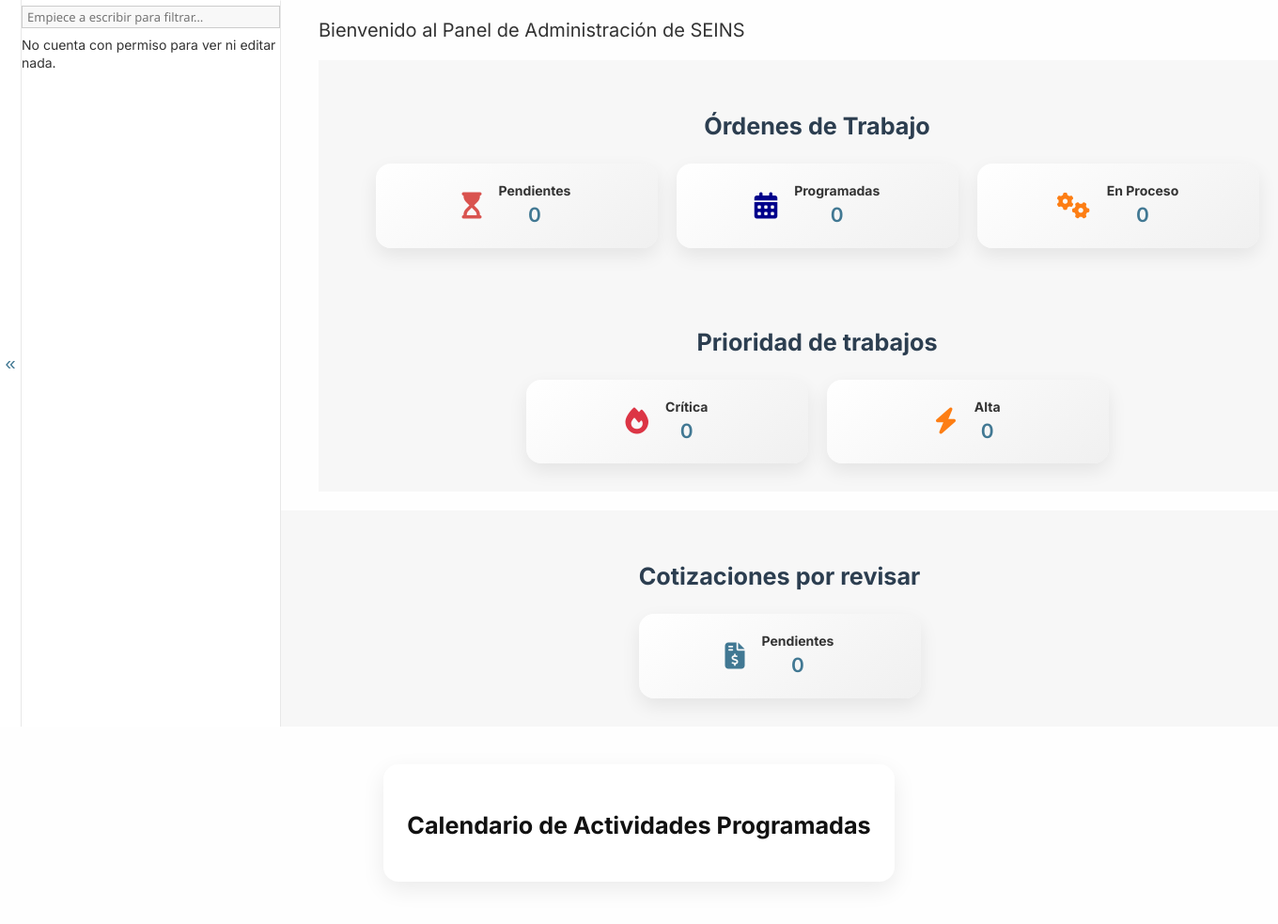
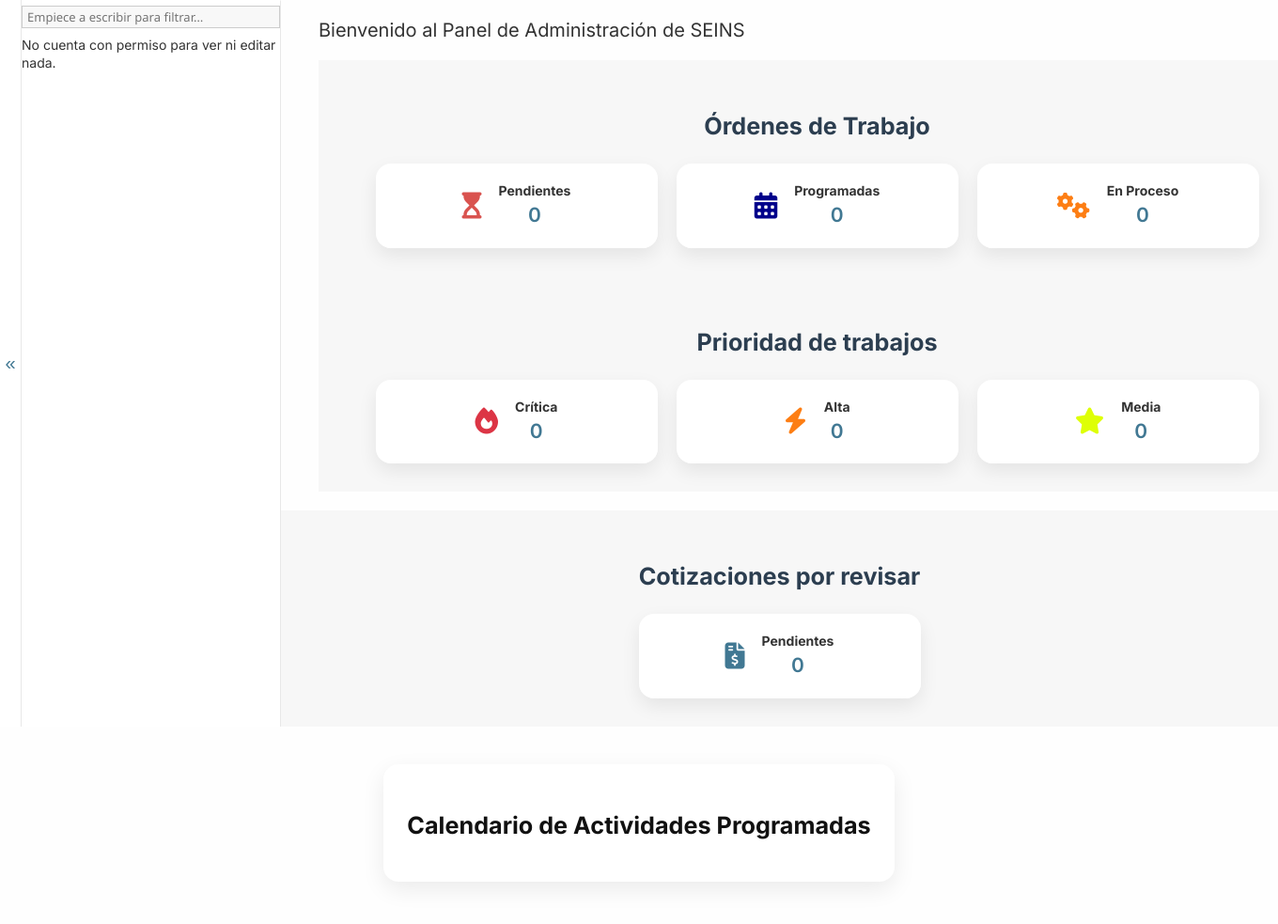
Before and after one commit to Siyah777/SEINS-ERP, a Django app: page /admin/ in a window 1360 px wide; the page is wider, and only the part inside the window is pictured. Shown: the part 86-1069 px from the top of that part at 94% size. Run offline with Django 5.2, Linux system fonts and the light colour scheme; the visitor is signed in with stand-in values (Sample User, id 1); data that the repository does not hold is empty; parts of the project's set-up code (start-up, migrations or seed data) failed here and were passed over; some libraries are stand-ins or nearby versions.

Commit message:
feat: Actualizar configuración de JAZZMIN y agregar soporte para prioridades medias en el resumen de actividades

```diff
--- a/actividades/context_processors.py
+++ b/actividades/context_processors.py
@@ -11,6 +11,7 @@ def resumen_actividades(request):
         )
         criticas = base_queryset.filter(prioridad='critica').count()
         altas = base_queryset.filter(prioridad='alta').count()
+        medias = base_queryset.filter(prioridad='media').count()
 
         pendientes = Ordendetrabajo.objects.filter(estatus='pendiente').count()
         en_proceso = Ordendetrabajo.objects.filter(estatus='en_proceso').count()
@@ -27,6 +28,7 @@ def resumen_actividades(request):
                 'cotizaciones_pendientes': cotizaciones_pendientes,
                 'criticas': criticas,
                 'altas': altas,
+                'medias': medias,
             },
         }
 
--- a/requirements.txt
+++ b/requirements.txt
@@ -21,7 +21,7 @@ debugpy==1.8.8
 decorator==5.1.1
 Django==5.1.4
 django-cors-headers==4.7.0
-django-jazzmin==3.0.1
+django-jazzmin==3.0.5
 et-xmlfile==1.1.0
 exceptiongroup==1.2.2
 executing==2.1.0
--- a/templates/admin/index.html
+++ b/templates/admin/index.html
@@ -53,6 +53,16 @@
           <div>
             <h4>Alta</h4>
             <p>{{ resumen_actividades.altas }}</p>
+          </div>
+        </a>
+
+        <!-- MEDIAS -->
+        <a href="{% url 'admin:actividades_ordendetrabajo_changelist' %}?prioridad__exact=media&estatus__in=pendiente,en_proceso,programado"
+          class="resumen-card">
+          <i class="fa-solid fa-star" style="color:#deff05;"></i>
+          <div>
+            <h4>Media</h4>
+            <p>{{ resumen_actividades.medias }}</p>
           </div>
         </a>
 
@@ -323,7 +333,7 @@
   }
   .resumen-card {
     flex: 0 1 260px;
-    background: linear-gradient(145deg, #ffffff, #f0f0f0);
+    background: linear-gradient(145deg, white, white);
     border-radius: 16px;
     padding: 20px;
     box-shadow: 0 8px 20px rgba(0,0,0,0.08);
@@ -367,7 +377,7 @@
     background: transparent;
     border-radius: 12px;
     padding: 15px;
-    background: white;
+    background: linear-gradient(145deg, white, white);
   }
   .modulo h3 {
     font-size: 1.5em;
```
Also changed, not shown: SEINSERP/settings/base.py (+4 -4 lines), static/css/custom.css (+9 -0 lines).
